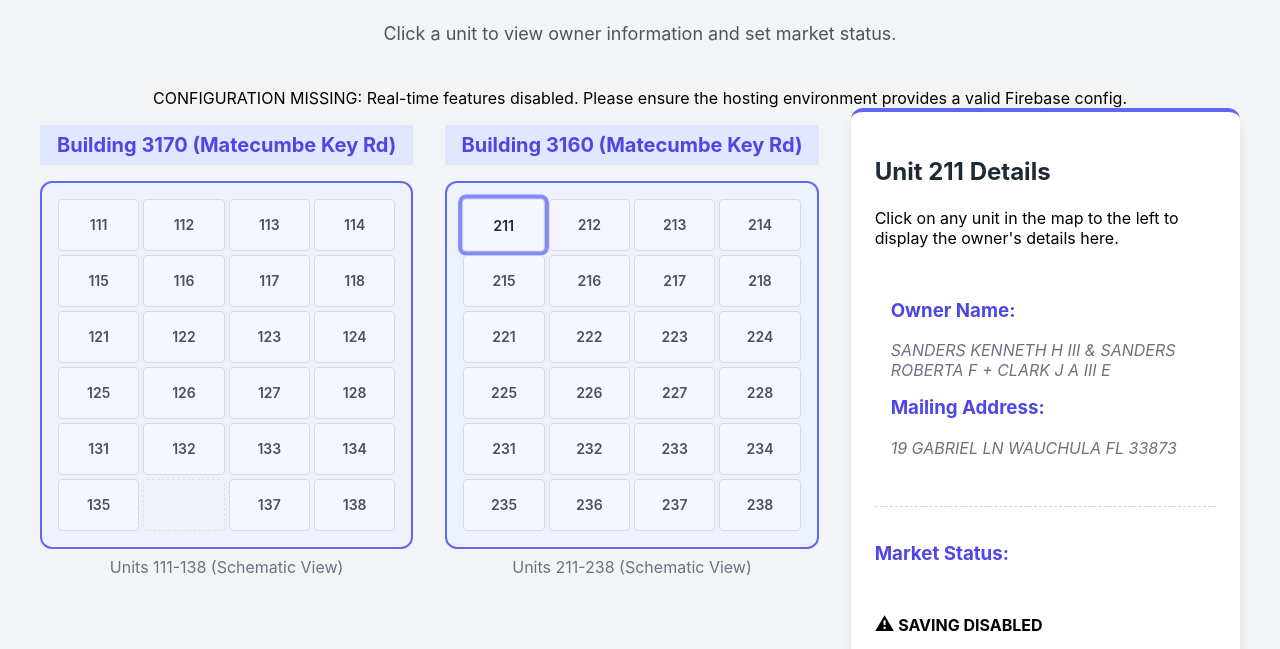
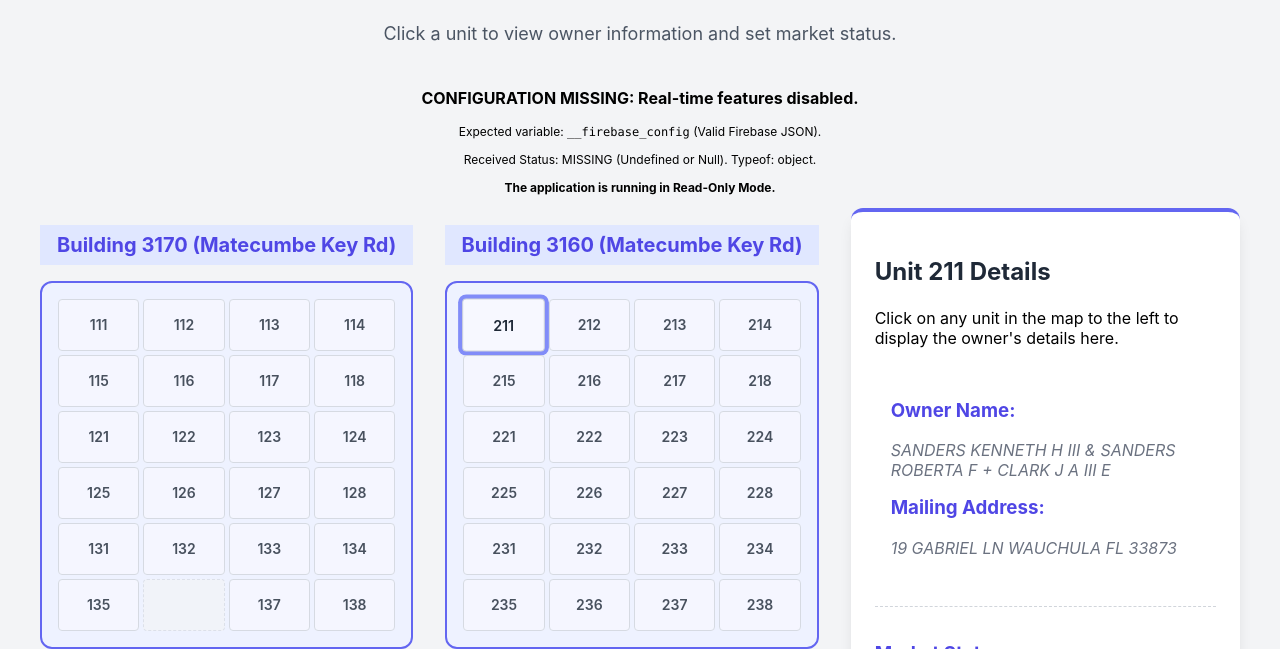
Before and after one commit to Falken-Bot/CondoPortal, a plain HTML site: page index.html in a window 1280 px wide. Shown: the part 108-757 px from the top of the page. Drawn offline with Linux system fonts and the light colour scheme; no server answers.

Commit message:
Update index.html

```diff
--- a/index.html
+++ b/index.html
@@ -34,6 +34,7 @@
         .rounded-xl { border-radius: 0.75rem; }
         .rounded-lg { border-radius: 0.5rem; }
         .text-xs { font-size: 0.75rem; line-height: 1rem; }
+        .font-mono { font-family: SFMono-Regular, Menlo, Monaco, Consolas, "Liberation Mono", "Courier New", monospace; }
 
         /* Header Styling */
         .text-4xl { font-size: 2.25rem; line-height: 2.5rem; }
@@ -287,6 +288,8 @@
         // Global variables provided by the environment
         const appId = typeof __app_id !== 'undefined' ? __app_id : 'default-app-id';
         const initialAuthToken = typeof __initial_auth_token !== 'undefined' ? __initial_auth_token : null;
+        // Capture the raw global for diagnostic logging
+        const rawFirebaseConfig = typeof __firebase_config !== 'undefined' ? __firebase_config : null;
 
         let db, auth;
         let isAuthenticated = false; // Flag for successful sign-in
@@ -378,26 +381,36 @@
             let firebaseConfig = {};
             const statusMessageElement = document.getElementById('status-message');
 
+            // Re-read global variable inside the function scope to ensure we get the latest injection
+            const rawConfig = typeof __firebase_config !== 'undefined' ? __firebase_config : null;
+
+            // Log initial state for diagnosis
+            if (rawConfig === null) {
+                console.warn(`[DIAGNOSTIC] __firebase_config is strictly 'null' or undefined globally.`);
+            } else {
+                console.log(`[DIAGNOSTIC] __firebase_config type: ${typeof rawConfig}. Length: ${typeof rawConfig === 'string' ? rawConfig.length : 'N/A'}`);
+            }
+
             // Wait for up to 3 seconds total (15 retries * 200ms)
             for (let i = 0; i < retries; i++) {
 
                 let configAttempt = null;
-                const rawConfig = typeof __firebase_config !== 'undefined' ? __firebase_config : null;
+                const currentRawConfig = typeof __firebase_config !== 'undefined' ? __firebase_config : null;
 
                 // 1. Check if the config variable exists
-                if (rawConfig) {
+                if (currentRawConfig) {
 
-                    if (typeof rawConfig === 'string' && rawConfig.trim() !== '') {
+                    if (typeof currentRawConfig === 'string' && currentRawConfig.trim() !== '') {
                         // Standard behavior: parse the string
                         try {
-                            configAttempt = JSON.parse(rawConfig);
+                            configAttempt = JSON.parse(currentRawConfig);
                         } catch (e) {
                             console.error(`[CRITICAL ERROR] Attempt ${i + 1}: Failed to parse __firebase_config JSON:`, e);
                             break;
                         }
-                    } else if (typeof rawConfig === 'object' && rawConfig !== null) {
+                    } else if (typeof currentRawConfig === 'object' && currentRawConfig !== null) {
                         // Defensive check for non-standard injection as an object
-                        configAttempt = rawConfig;
+                        configAttempt = currentRawConfig;
                     }
 
                     // 2. Check if the config is valid
@@ -410,12 +423,42 @@
                 }
 
                 // If we haven't succeeded, log and wait
-                console.log(`[RETRY] Attempt ${i + 1}: __firebase_config is missing or invalid. Waiting...`);
+                if (i < retries - 1) { // Only log retry message if more retries are coming
+                    console.log(`[RETRY] Attempt ${i + 1}: __firebase_config is missing or invalid. Waiting...`);
+                    // Update status message on UI
+                    statusMessageElement.textContent = `Attempting to load configuration... (Attempt ${i + 1}/${retries}). Please wait up to 3 seconds.`;
+                    await sleep(delay);
+                }
+            }
 
-                // Update status message on UI
-                statusMessageElement.textContent = `Attempting to load configuration... (Attempt ${i + 1}/${retries}). Please wait up to 3 seconds.`;
-                await sleep(delay);
+            // --- Final Failure Diagnostic ---
+            const finalRawConfig = typeof __firebase_config !== 'undefined' ? __firebase_config : null;
+            const configType = typeof finalRawConfig;
+            let configStatus;
+
+            if (finalRawConfig === null) {
+                 configStatus = 'MISSING (Undefined or Null)';
+            } else if (configType === 'string' && finalRawConfig.trim().length === 0) {
+                 configStatus = 'Found (Empty String)';
+            } else if (configType === 'string') {
+                 configStatus = 'Found (String, failed to parse or missing API key)';
+            } else if (configType === 'object') {
+                 configStatus = 'Found (Object, missing API key)';
+            } else {
+                 configStatus = 'Found (Unexpected Type)';
             }
+
+            console.error(`[CRITICAL CONFIGURATION ERROR] Final Status: ${configStatus}. Typeof: ${configType}.`);
+
+            // Update status message with detailed diagnostic
+            statusMessageElement.className = 'text-center text-sm mb-4 p-2 rounded-lg bg-red-100 text-red-800';
+            statusMessageElement.innerHTML = `
+                <p class="font-bold">CONFIGURATION MISSING: Real-time features disabled.</p>
+                <p class="text-xs mt-1">Expected variable: <code class="font-mono">__firebase_config</code> (Valid Firebase JSON).</p>
+                <p class="text-xs">Received Status: ${configStatus}. Typeof: ${configType}.</p>
+                <p class="text-xs font-bold mt-2">The application is running in Read-Only Mode.</p>
+            `;
+
             return {}; // Return empty object if all retries fail
         }
 
@@ -433,11 +476,8 @@
 
             // 2. CRITICAL CHECK: Ensure the parsed config is valid
             if (!firebaseConfig || !firebaseConfig.apiKey) {
-                const msg = 'CONFIGURATION MISSING: Real-time features disabled. Please ensure the hosting environment provides a valid Firebase config.';
-                console.error(msg);
-                statusMessageElement.className = 'text-center text-sm mb-4 p-2 rounded-lg bg-red-100 text-red-800';
-                statusMessageElement.textContent = msg;
-                // Important: Update the market status section immediately to show 'DISABLED'
+                isRealtimeEnabled = false;
+                // The detailed error message is already set by getFirebaseConfigWithRetry
                 updateMarketStatusSectionForDisabledState();
                 return;
             }
@@ -733,19 +773,21 @@
          * This function can be called on init failure or save attempt failure.
          */
         function updateMarketStatusSectionForDisabledState(marketSection = document.getElementById('market-status-section')) {
-            const currentStatusMessage = document.getElementById('status-message').textContent;
+            const statusMessageElement = document.getElementById('status-message');
+            // Get the current detailed error message from the main status bar
+            const currentStatusMessage = statusMessageElement.innerHTML;
 
             marketSection.style.flexDirection = 'column';
             marketSection.style.display = 'flex';
             marketSection.innerHTML = `
                 <h3 class="font-semibold text-indigo-600">Market Status:</h3>
                 <div class="p-3 bg-red-50 border border-red-300 rounded-lg">
-                    <p class="text-red-700 font-bold text-sm">
-                        <span style="font-size: 1.2em;">&#9888;</span> SAVING DISABLED
+                    <p class="text-red-700 font-bold text-sm mb-1">
+                        <span style="font-size: 1.2em;">&#9888;</span> SAVING DISABLED (Read-Only)
                     </p>
-                    <p class="text-gray-600 text-xs mt-1">
-                        Reason: ${currentStatusMessage}
-                    </p>
+                    <div class="text-gray-600 text-xs">
+                        ${currentStatusMessage}
+                    </div>
                 </div>
             `;
         }
```
